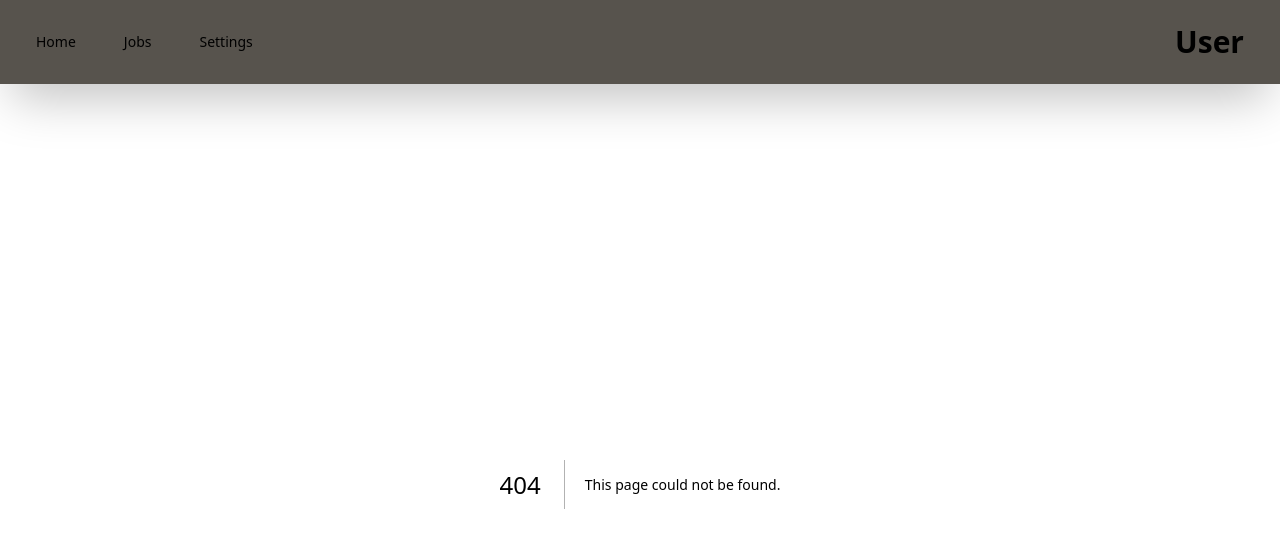
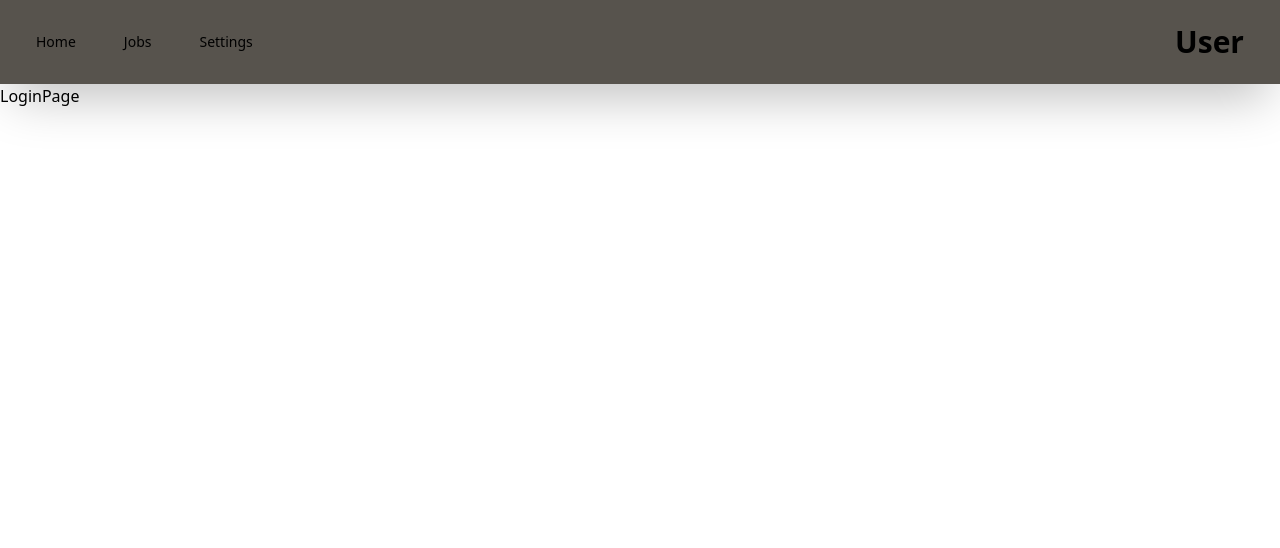
Before and after one commit to martinsalinas0/wt-frontend-next, a Next.js app: page /auth/login in a window 1280 px wide. Before the commit this address had no page. Shown: the top 548 px of the page. Built offline with nearby package versions, Linux system fonts and the light colour scheme.

Commit message:
Add Login and Sign Up links to Home page

```diff
--- /dev/null
+++ b/src/app/auth/login/page.tsx
@@ -0,0 +1,7 @@
+import React from "react";
+
+const LoginPage = () => {
+  return <div>LoginPage</div>;
+};
+
+export default LoginPage;
--- /dev/null
+++ b/src/app/auth/sign-up/page.tsx
@@ -0,0 +1,7 @@
+import React from "react";
+
+const SignUpPage = () => {
+  return <div>SignUpPage</div>;
+};
+
+export default SignUpPage;
--- a/src/app/page.tsx
+++ b/src/app/page.tsx
@@ -1,3 +1,5 @@
+import Link from "next/link";
+
 export default function Home() {
   return (
     <div>
@@ -17,11 +19,11 @@ export default function Home() {
           type="button"
           className="bg-green-600 text-white px-6 py-3 rounded-3xl hover:cursor-pointer transition hover:bg-green-400"
         >
-          Login
+          <Link href="/auth/login">Login</Link>
         </button>
 
         <button className="bg-blue-500 text-white px-6 py-3 rounded-3xl hover:bg-blue-600 hover:cursor-pointer transition">
-          Sign Up
+          <Link href="/auth/sign-up">Sign Up</Link>
         </button>
       </div>
     </div>
```
